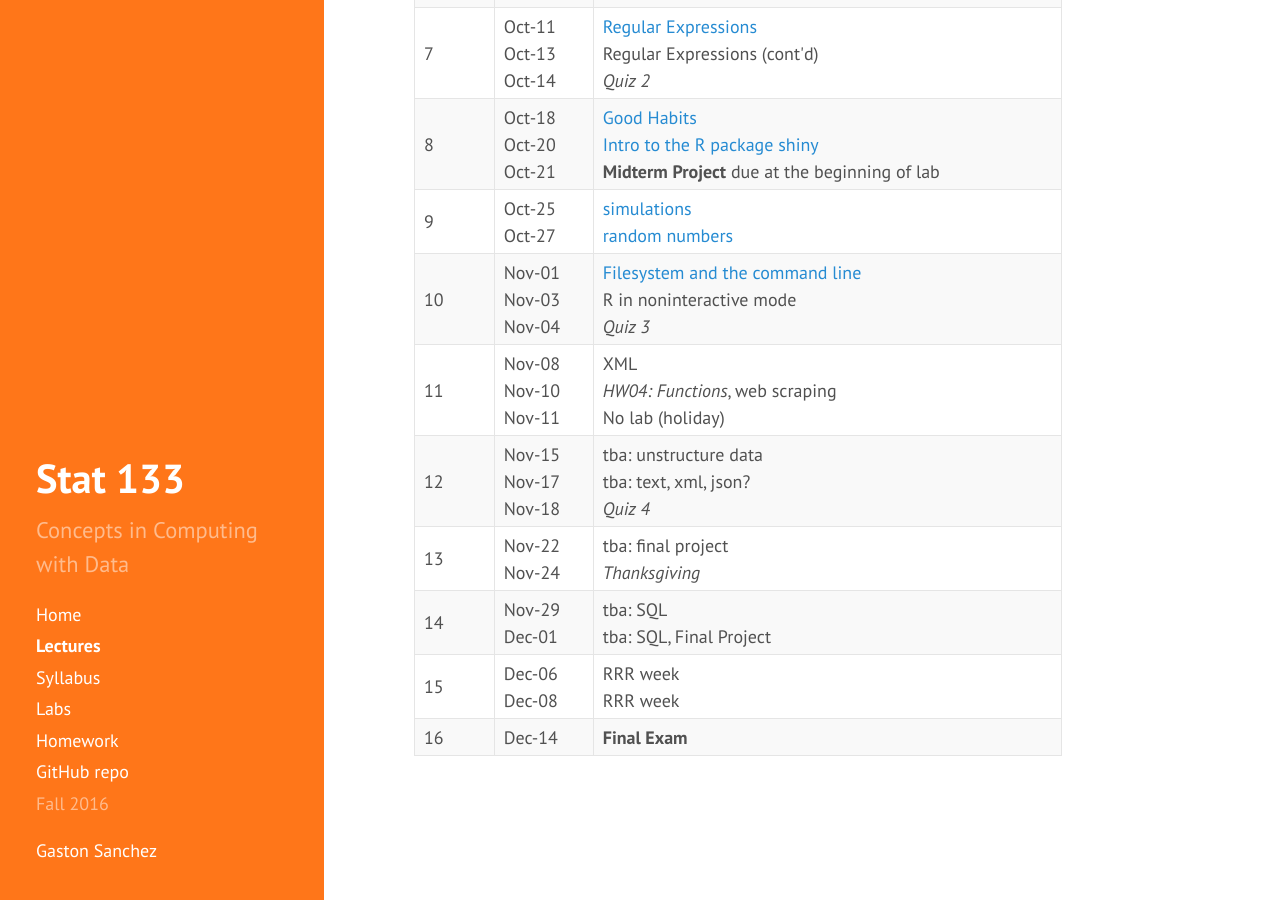
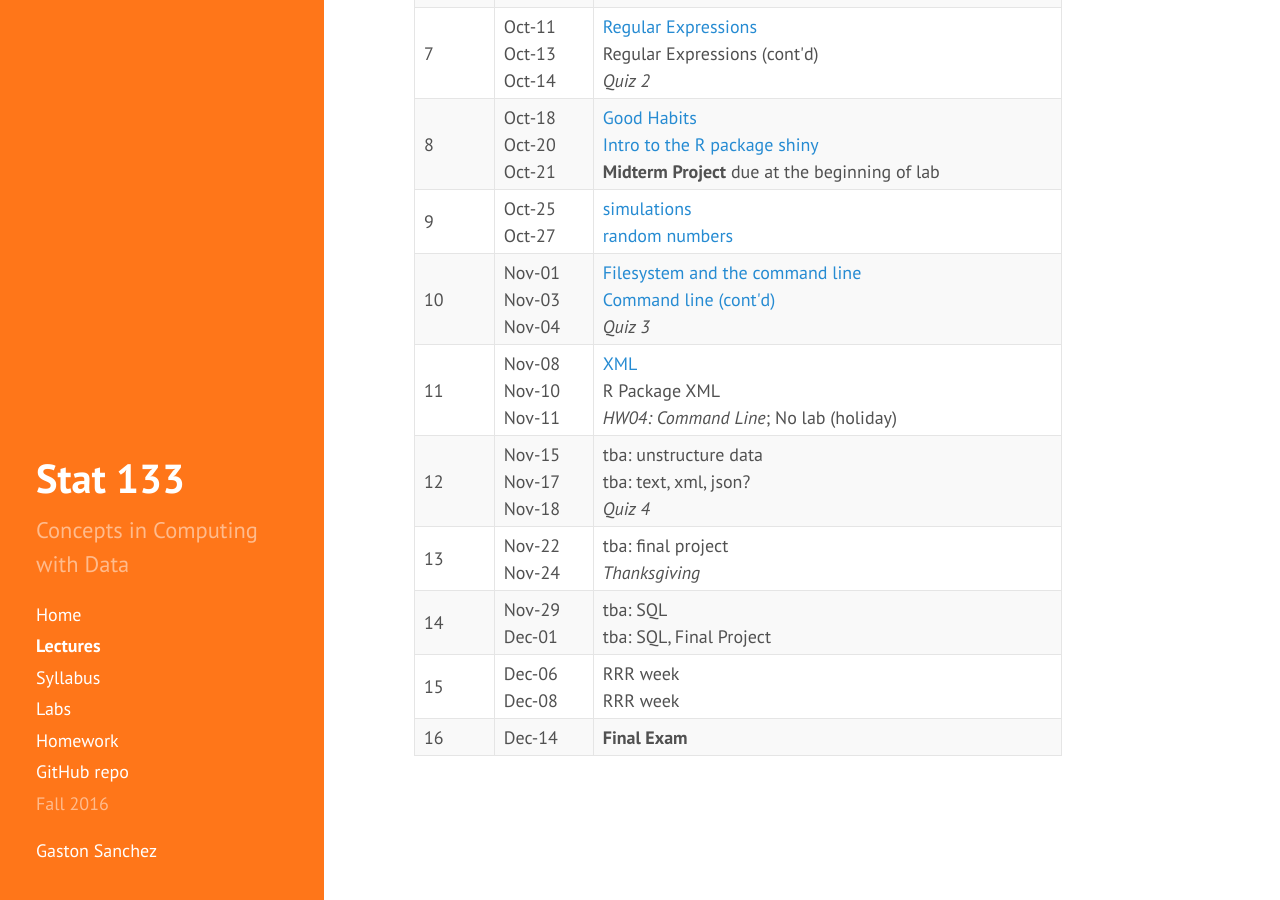
Before and after one commit to gastonstat/relic-stat133, a Jekyll site: the page built from lectures/index.md, in a window 1280 px wide and 900 px high, scrolled down 768 px. Built offline with Jekyll 4.4.1, drawn with Linux system fonts in a browser that asks for light colours; nearby versions of some CDN libraries.

Commit message:
lectures: update calendar with XML

```diff
--- a/lectures/index.md
+++ b/lectures/index.md
@@ -141,7 +141,7 @@ Tentative calendar of lectures, Fall 2016
         Nov-04</td>
       <td>
         <a href="20-command-line">Filesystem and the command line</a><br>
-        R in noninteractive mode<br>
+        <a href="20-command-line">Command line (cont'd)</a><br>
         <em>Quiz 3</em>
       </td>
     </tr>
@@ -153,9 +153,9 @@ Tentative calendar of lectures, Fall 2016
         Nov-11
       </td>
       <td>
-        XML <br>
-        <em>HW04: Functions</em>, web scraping<br>
-        No lab (holiday)
+        <a href="https://github.com/ucb-stat133/stat133-fall-2016/blob/master/notes/21-xml/21-xml.pdf" target="_blank">XML</a><br>
+        R Package XML<br>
+        <em>HW04: Command Line</em>; No lab (holiday)
       </td>
     </tr>
     <tr>
```
